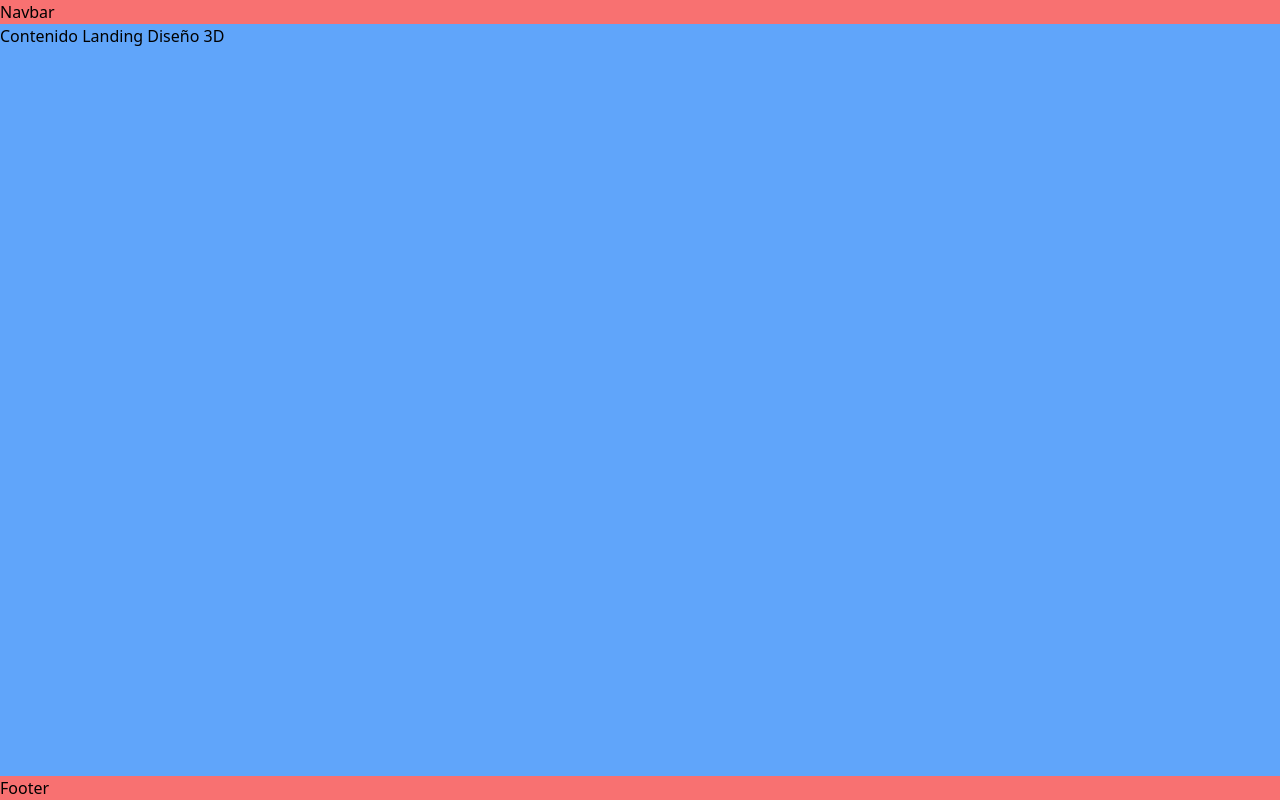
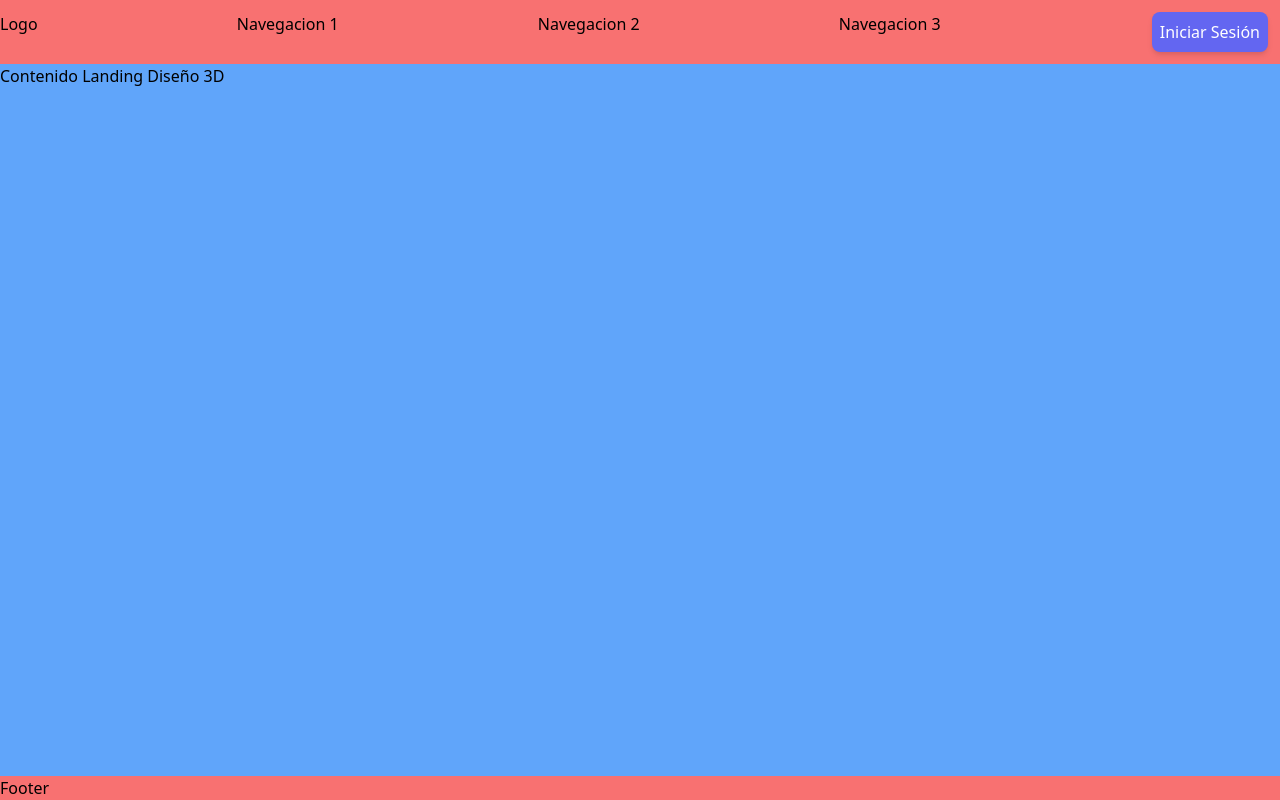
Before and after one commit to jdbarajass/ForzaSoft, a React (Create React App) app: page / in a window 1280 px wide. Built offline with nearby package versions, Linux system fonts and the light colour scheme.

Commit message:
agregar boton de login y modificacion del navbar

```diff
--- a/src/componentes/Navbar.jsx
+++ b/src/componentes/Navbar.jsx
@@ -1,11 +1,30 @@
 import React from 'react'
+import {Link} from "react-router-dom"
 
 const Navbar = () => {
     return (
-        <div className = "bg-red-400">
-            Navbar
-        </div>
+        <nav className = "bg-red-400">
+            <ul className = "flex w-full justify-between my-3">
+                <li>Logo</li>
+                <li>Navegacion  1</li>
+                <li>Navegacion  2</li>
+                <li>Navegacion  3</li>
+                <li className="px-3">
+                    <Link to = "/login">
+                    <button className = "bg-indigo-500 p-2 text-white rounded-lg shadow-md hover:bg-indigo-700">
+                        Iniciar Sesión
+                    </button>
+                    </Link>
+                </li>
+            </ul>
+        </nav>
     )
 }
 
 export default Navbar;
+// flex w-full justify-between = El navbar hasta el momento presenta la informacion una debajo de la otra pero con flex hago que me quede una al lado de la otra pero toda unida entonces para separarla uso el justify-between pero debo decirle que ocupe toda la pantalla de lado a lado eso lo hago con w-full
+// my-3 = lo que hace es poner un margin en el eje y para que quede más alto la margen
+// className = "bg-indigo-500" = le coloca un rectangulo con un color al rededor del boton iniciar sesion
+// text-white rounded-lg = adentro del boton el text cambia el color del texto y el rounded lo que hace es redondear los bordes del boton
+// shadow-md = lo que hace es ponerle sombra al boton
+// hover: bg-indigo-700 = cuando me posicione en el boton cambie el color a un poquito más oscuro
--- a/src/componentes/Sidebar.jsx
+++ b/src/componentes/Sidebar.jsx
@@ -2,10 +2,12 @@
 
 const Sidebar = () => {
     return (
-        <div>
+        <nav className = "w-72 bg-red-400">
             Sidebar
-        </div>
+        </nav>
     )
 }
 
 export default Sidebar
+// el codigo w-72 significa w = ancho y w-72 es 18rem es decir 288 pixeles es la mitad de una pantalla mediana
+// el codigo bg-red-400 es el color de fondo que le damos al sidebar y el 400 es el color que uno haya escogido en este caso rojo que puede variar su color rojo entre 100 y 900
--- a/src/layouts/PrivateLayout.jsx
+++ b/src/layouts/PrivateLayout.jsx
@@ -1,13 +1,20 @@
-import Sidebar from 'componentes/Sidebar'
-import React from 'react'
+import Sidebar from "componentes/Sidebar";
+import React from "react";
 
-const PrivateLayout = ({children}) => {
-    return (
-        <div>
-            <Sidebar />
-            { children}
-        </div>
-    )
-}
+const PrivateLayout = ({ children }) => {
+  return (
+    <div className="flex w-screen h-screen">
+      <Sidebar />
+          <main className = "flex w-full bg-blue-400 overflow-y-scroll">
+              {children}
+          </main>
+    </div>
+  );
+};
 
 export default PrivateLayout;
+// Display flex o flex = Que pueda ocupar todo el espacio en la pantalla
+// w-screen h-screen = Este codigo dice que ocupe todo el alto y el ancho del view port
+// <main className="flex w-full bg-blue-400">{children}</main>; = este codigo es para que  /// todo el contenido de la pagina ocupe toda la pantalla y ademas tenga ese color azul
+// Y esta plantilla del PribeteLayout lo que hace es que tenga mi sidebar a un lado y mi    //contenido al otro lado
+// overflow-y-scroll =Este codigo sirve para que el sidebar se quede quieto y mi contenido  //sea el que se mueva de lado a lado
```
